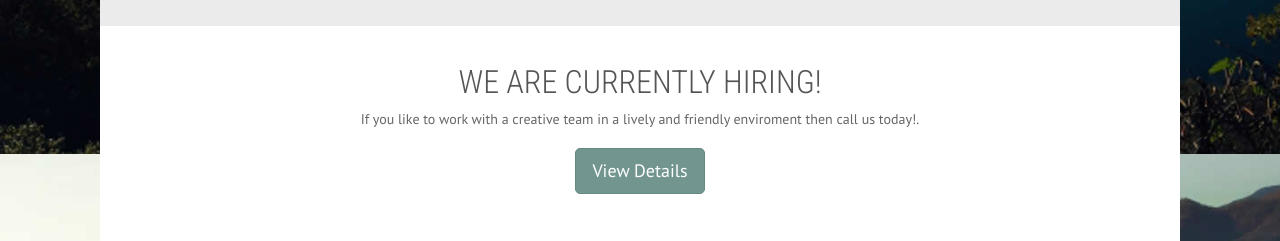
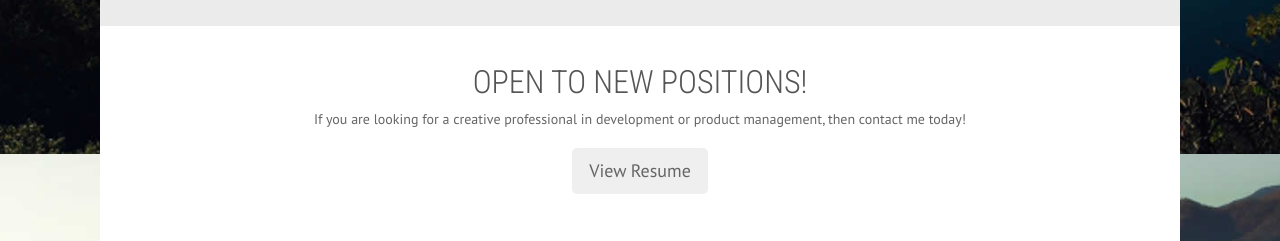
Before and after one commit to jbuzzanco/portfolio, a plain HTML site: page index.html in a window 1280 px wide. Shown: the part 3046-3287 px from the top of the page. Drawn offline with Linux system fonts and the light colour scheme.

Commit message:
add resume button links to google docs
in my ga_res in google docs
read only access

```diff
--- a/index.html
+++ b/index.html
@@ -396,10 +396,15 @@
                 <div class="container background-white">
                     <div class="row padding-vert-40">
                         <div class="col-md-12">
-                            <h2 class="animate fadeIn text-center">WE ARE CURRENTLY HIRING!</h2>
-                            <p class="animate fadeIn text-center">If you like to work with a creative team in a lively and friendly enviroment then call us today!.</p>
+                            <h2 class="animate fadeIn text-center">OPEN TO NEW POSITIONS!</h2>
+                            <p class="animate fadeIn text-center">If you are looking for a creative professional in development or product management, then contact me today!</p>
                             <p class="animate fadeInUp text-center">
-                                <button class="btn btn-primary btn-lg" type="button">View Details</button>
+
+                                <form target="_blank" action="https://docs.google.com/document/d/1ZqLND6VPVMi4WwVZzc8HIYbdUZeVnSJTIXG8TiDRtBc/edit?usp=sharing" class="text-center">
+                                     <button class="submit btn  btn-lg btn-inverse" value="View Resume">View Resume</button>
+                                </form>
+
+
                             </p>
                         </div>
                     </div>
```
